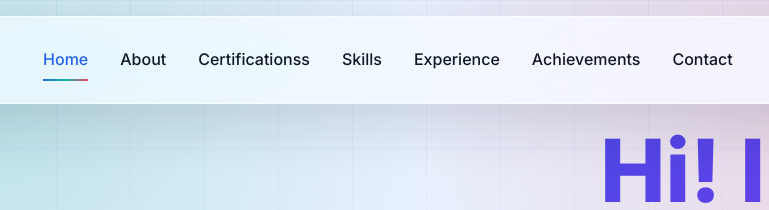
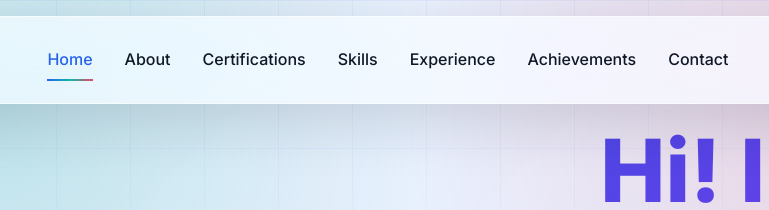
Before and after one commit to Shivam33yadav/My-Portfolio, a plain HTML site: page index.html in a window 1280 px wide. Shown: the top 210 px of the page, 166-935 px from the left. Drawn offline with Linux system fonts and the light colour scheme.

Commit message:
Fix Certifications spelling

```diff
--- a/index.html
+++ b/index.html
@@ -41,7 +41,7 @@
         <ul class="nav-links">
             <li><a href="#home">Home</a></li>
             <li><a href="#about">About</a></li>
-            <li><a href="#Certifications">Certificationss</a></li>
+            <li><a href="#Certifications">Certifications</a></li>
             <li><a href="#skills">Skills</a></li>
             <li><a href="#experience">Experience</a></li>
             <li><a href="#Achievements">Achievements</a></li>
```
